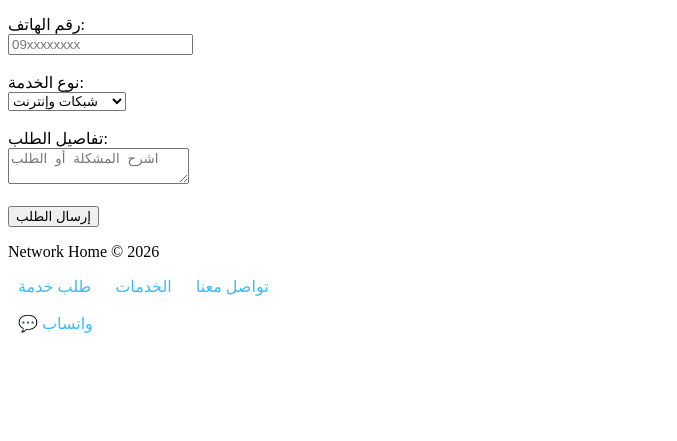
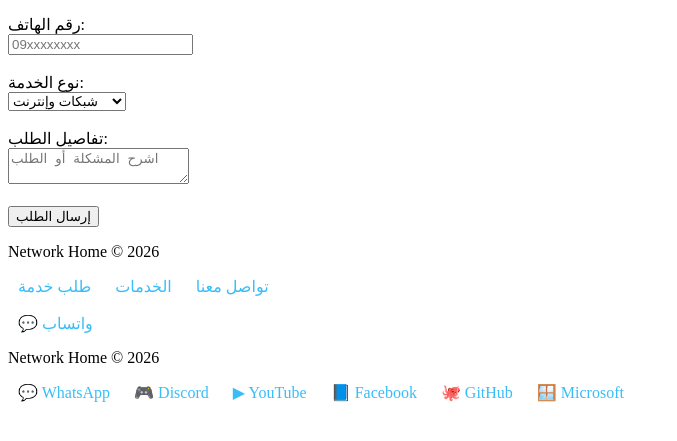
Before and after one commit to moosahazbawi-gif/Network-home-, a plain HTML site: page request.html in a window 1280 px wide. Shown: the part 151-592 px from the top of the page, without its empty margins (0-677 px from the left). Drawn offline with Linux system fonts and the light colour scheme.

Commit message:
Update request.html

```diff
--- a/request.html
+++ b/request.html
@@ -57,3 +57,24 @@
     💬 واتساب
   </a>
 </footer>
+<footer class="footer">
+
+  <p>Network Home © 2026</p>
+
+  <div class="social">
+
+    <a href="https://wa.me/989000000000" target="_blank">💬 WhatsApp</a>
+
+    <a href="https://discord.com" target="_blank">🎮 Discord</a>
+
+    <a href="https://youtube.com" target="_blank">▶ YouTube</a>
+
+    <a href="https://facebook.com" target="_blank">📘 Facebook</a>
+
+    <a href="https://github.com" target="_blank">🐙 GitHub</a>
+
+    <a href="https://microsoft.com" target="_blank">🪟 Microsoft</a>
+
+  </div>
+
+</footer>
```
